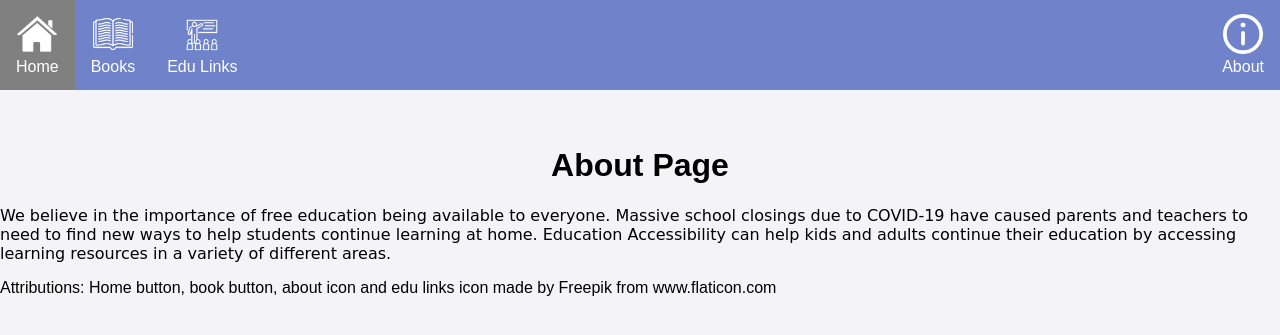
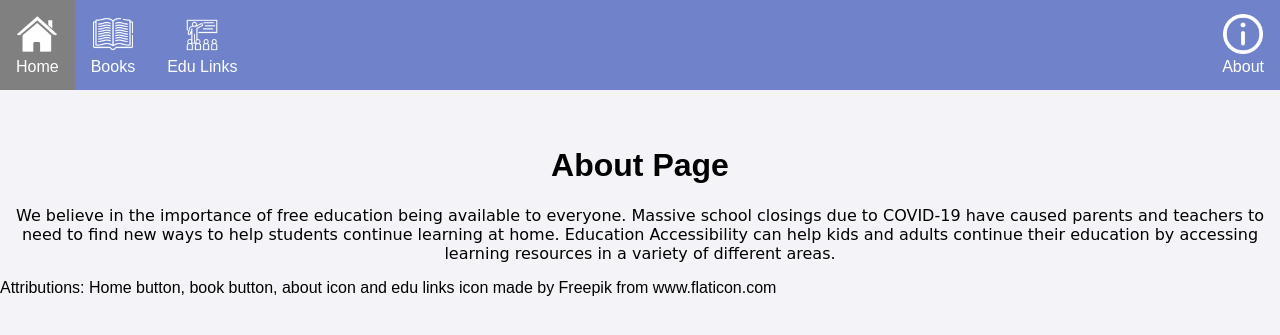
Before and after one commit to jamiemott/osu-hackathon, a Flask app: page /about/ in a window 1280 px wide. Shown: the top 335 px of the page. Run offline with Flask 2, Linux system fonts and the light colour scheme; some libraries are stand-ins or nearby versions.

Commit message:
Update about.html

```diff
--- a/app/templates/about.html
+++ b/app/templates/about.html
@@ -3,12 +3,12 @@
     <br>
     <h1>About Page</h1>
 
-    <p1 class="about">
+    <p class="about">
         We believe in the importance of free education being available to everyone.
         Massive school closings due to COVID-19 have caused parents and teachers to need to find new ways to
         help students continue learning at home. Education Accessibility can help kids and adults continue
         their education by accessing learning resources in a variety of different areas.
-    </p1>
+    </p>
 
     <p>
         Attributions:
```
